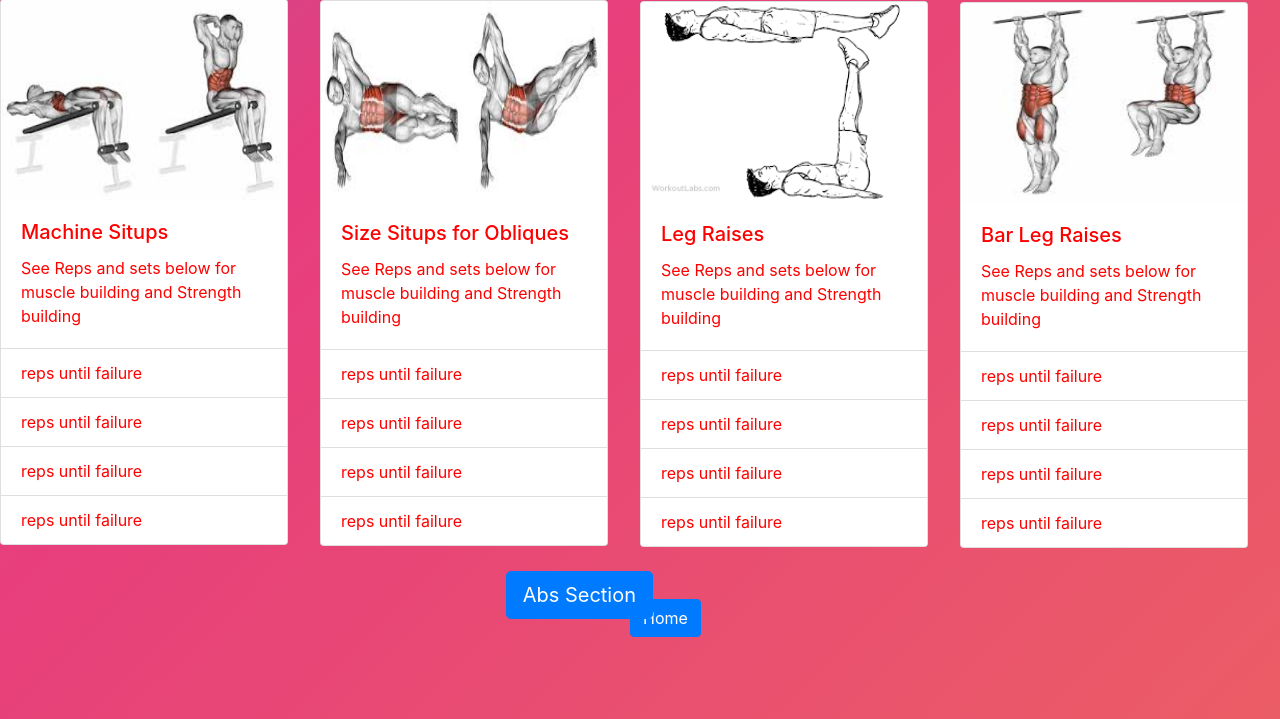
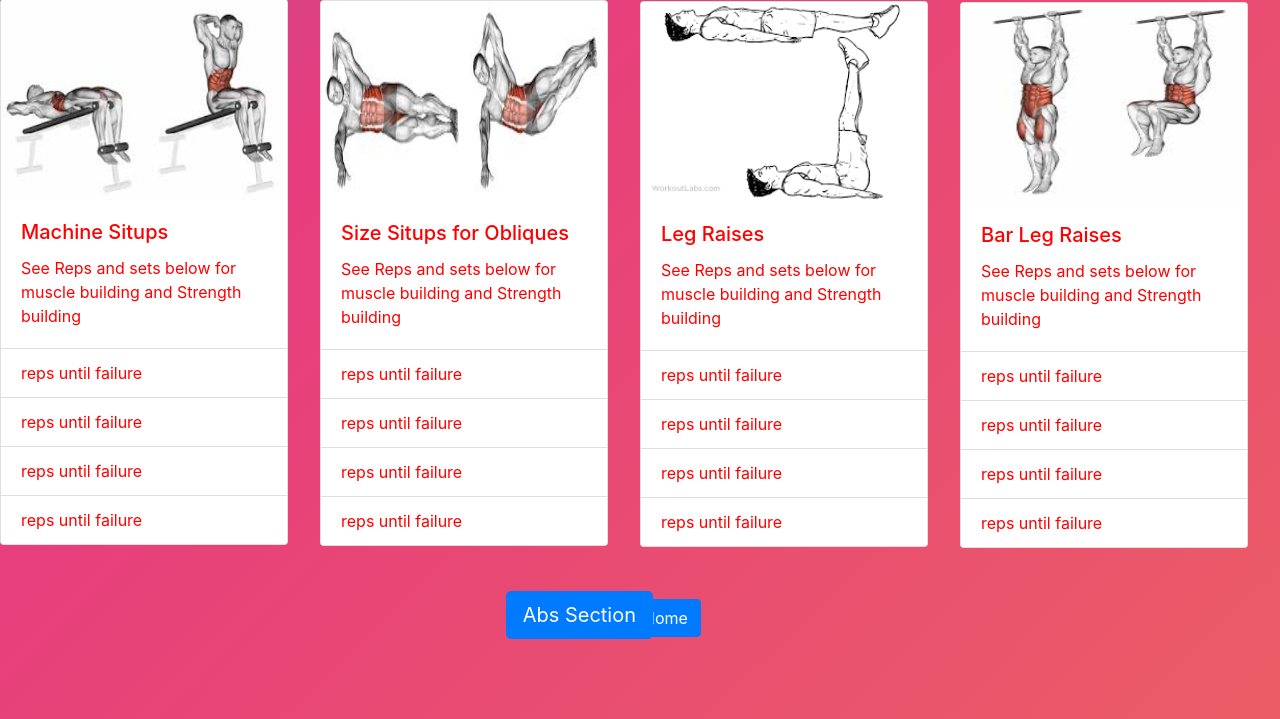
Before and after one commit to antonaorlov/Workout-Generator, a Flask app: page /leftabs in a window 1280 px wide. Shown: the part 81-800 px from the top of the page. Run offline with Flask 2, Linux system fonts and the light colour scheme; some libraries are stand-ins or nearby versions.

Commit message:
changing format of left abs section

```diff
--- a/templates/absworkout1.html
+++ b/templates/absworkout1.html
@@ -95,7 +95,7 @@ body {
 </div>
 
 <form action="/absh", method="post">
-        <input  style="margin: 2px 2px;  position:absolute; top:650px; right:625px;" name="abshome" type="submit" class="btn btn-lg btn-primary" value="Abs Section">
+        <input  style="margin: 2px 2px;  position:absolute; top:670px; right:625px;" name="abshome" type="submit" class="btn btn-lg btn-primary" value="Abs Section">
 
 
 
```
